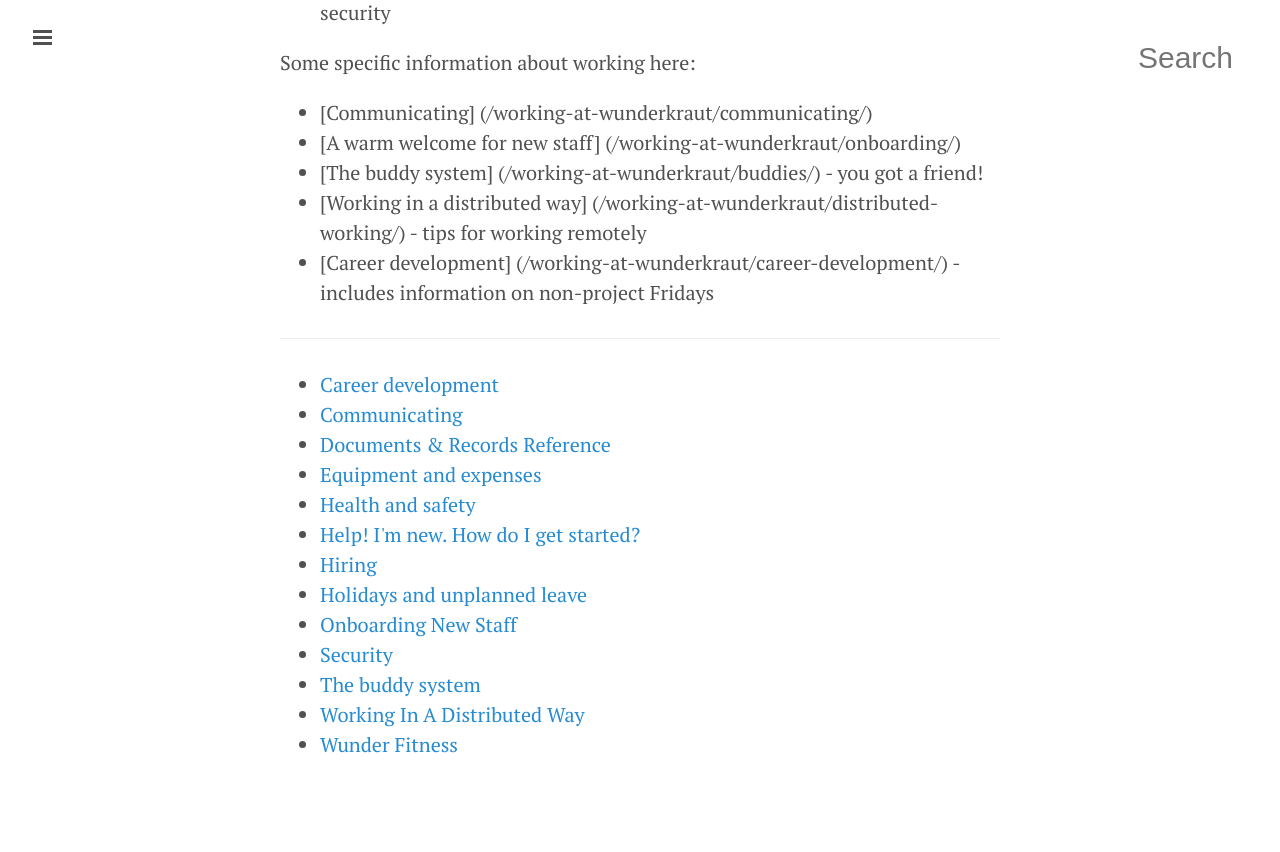
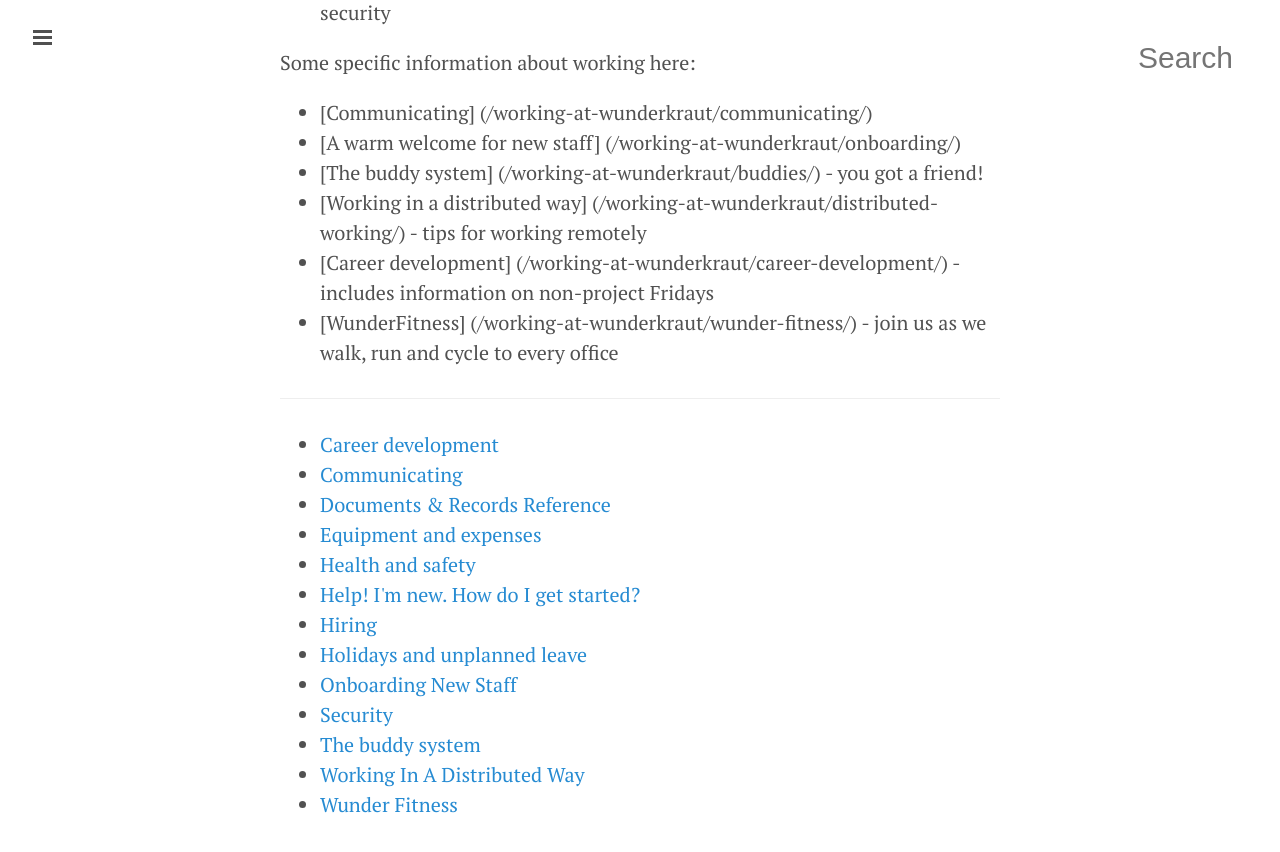
Before and after one commit to tormi/WunderWay, a Jekyll site: the page built from working-at-wunderkraut/index.md, in a window 1280 px wide and 900 px high, scrolled down 592 px. Shown: the top 852 px of the window. Built offline with Jekyll 4.4.1, drawn with Linux system fonts in a browser that asks for light colours; nearby versions of some CDN libraries; Markdown is read by kramdown in place of the engine named in the settings.

Commit message:
Update index.md
added a link to WunderFitness

```diff
--- a/working-at-wunderkraut/index.md
+++ b/working-at-wunderkraut/index.md
@@ -6,20 +6,19 @@
 For those new to WunderKraut we've put together a quick reference guide to help you get started - [Help! I'm new. How do I get started?] (/working-at-wunderkraut/new-starter/).
 
 Holidays, expenses and security
-<ul>
-<li>[Health and safety] (/working-at-wunderkraut/health-and-safety/)</li>
-<li>[Holidays and unplanned leave] (/working-at-wunderkraut/holidays-and-unplanned-leave/)</li>
-<li>[Equipment and expenses] (/working-at-wunderkraut/equipment-and-expenses/)</li>
-<li>[Security] (/working-at-wunderkraut/security/) - personal and information security</li>
-</ul>
+
+ - [Health and safety] (/working-at-wunderkraut/health-and-safety/)
+ - [Holidays and unplanned leave] (/working-at-wunderkraut/holidays-and-unplanned-leave/)
+ - [Equipment and expenses] (/working-at-wunderkraut/equipment-and-expenses/)
+ - [Security] (/working-at-wunderkraut/security/) - personal and information security
 
 Some specific information about working here:
-<ul>
-<li>[Communicating] (/working-at-wunderkraut/communicating/)</li>
-<li>[A warm welcome for new staff] (/working-at-wunderkraut/onboarding/)</li>
-<li>[The buddy system] (/working-at-wunderkraut/buddies/) - you got a friend!</li>
-<li>[Working in a distributed way] (/working-at-wunderkraut/distributed-working/) - tips for working remotely</li>
-<li>[Career development] (/working-at-wunderkraut/career-development/) - includes information on non-project Fridays</li>
-</ul>
+
+ - [Communicating] (/working-at-wunderkraut/communicating/)
+ - [A warm welcome for new staff] (/working-at-wunderkraut/onboarding/)
+ - [The buddy system] (/working-at-wunderkraut/buddies/) - you got a friend!
+ - [Working in a distributed way] (/working-at-wunderkraut/distributed-working/) - tips for working remotely
+ - [Career development] (/working-at-wunderkraut/career-development/) - includes information on non-project Fridays
+ - [WunderFitness] (/working-at-wunderkraut/wunder-fitness/) - join us as we walk, run and cycle to every office
 
 ---------------------------
```
